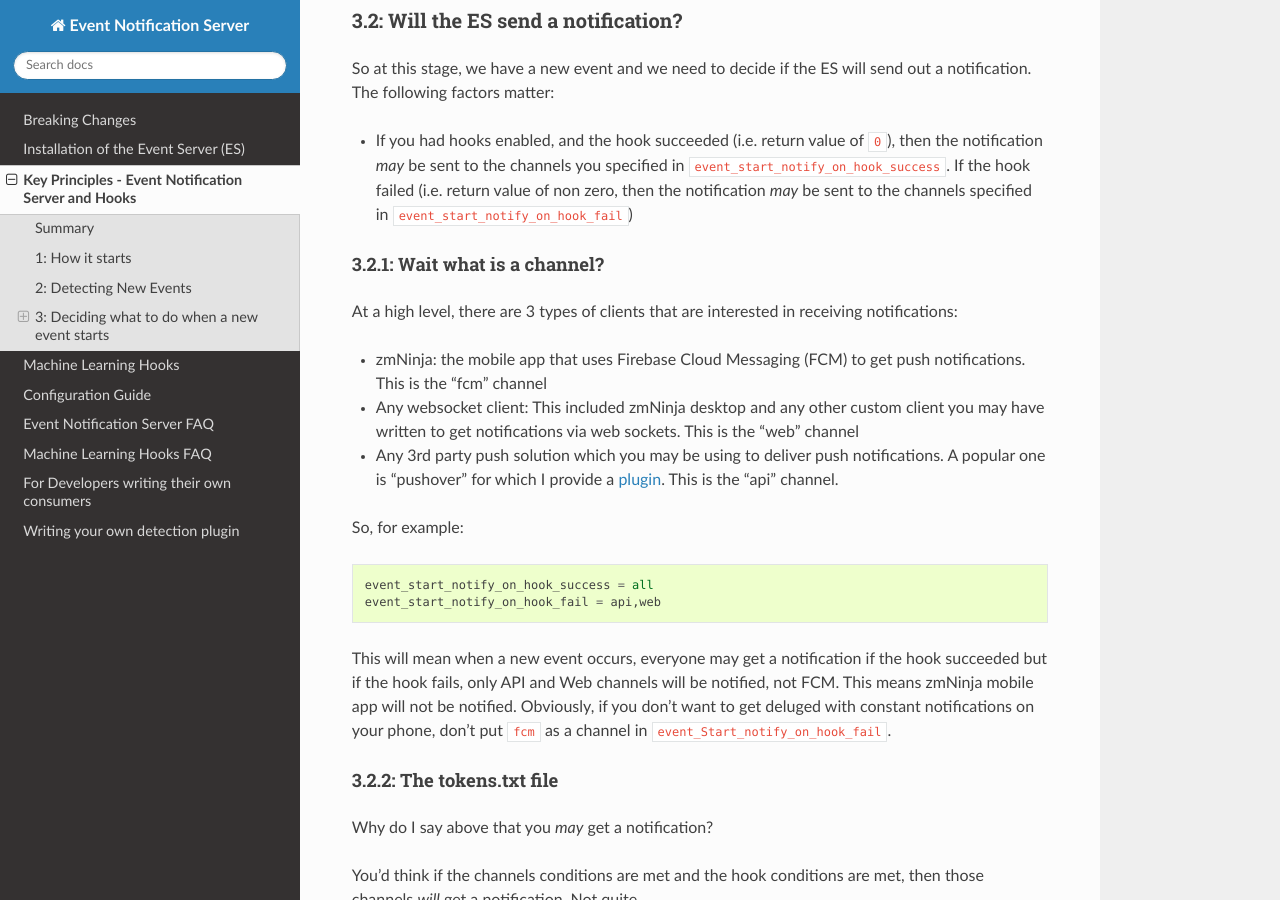
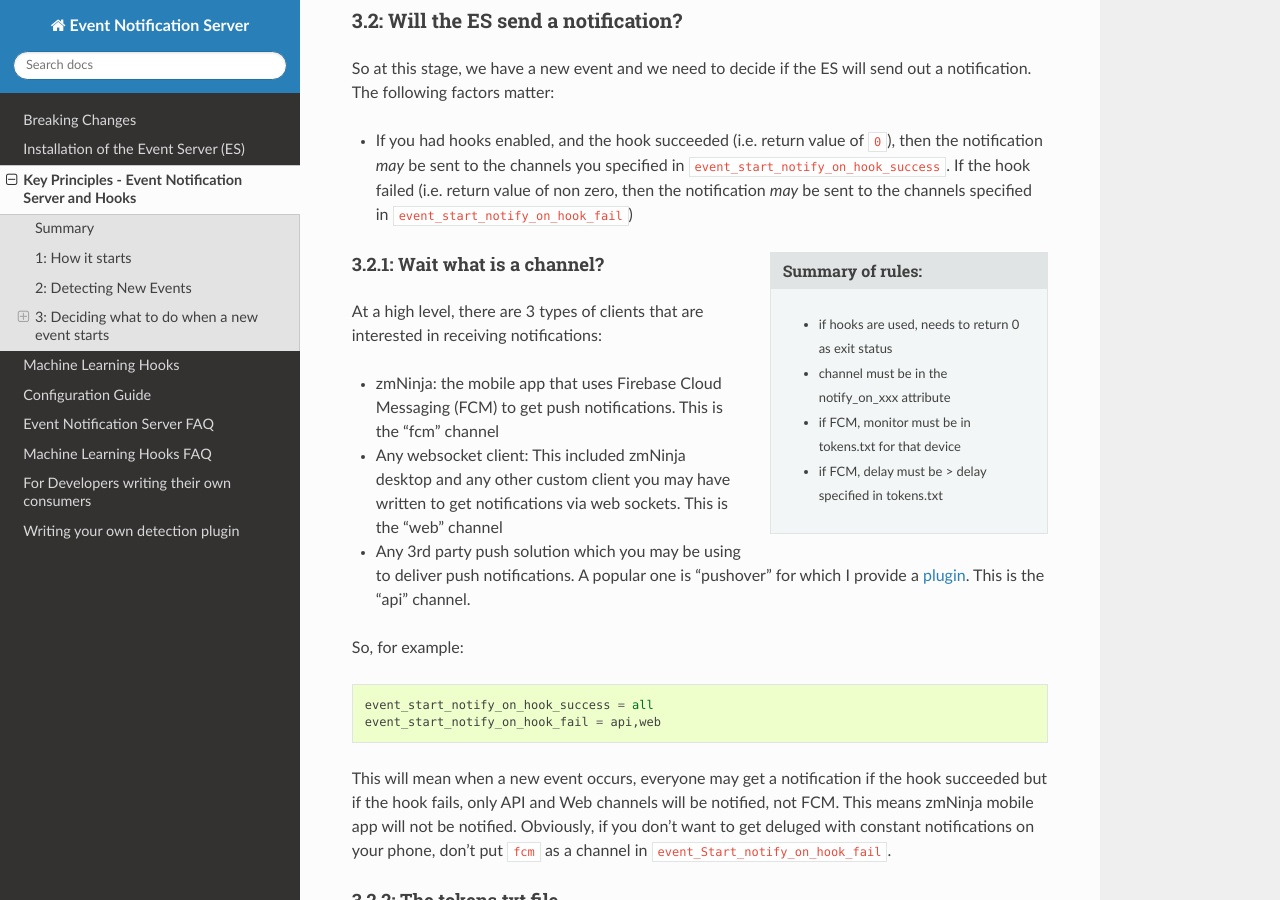
Before and after one commit to ZoneMinder/zmeventnotification, a Sphinx documentation site: the page built from docs/guides/principles.rst, in a window 1280 px wide and 900 px high, scrolled down 1891 px. Built offline with Sphinx 7.4.7 and the Read the Docs theme 2.0.0, drawn with Linux system fonts in a browser that asks for light colours; some of the changed text lies outside the part shown.

Commit message:
doc sidebar

```diff
--- a/docs/guides/principles.rst
+++ b/docs/guides/principles.rst
@@ -43,6 +43,13 @@ The ES has no idea what the event start script does. All it cares about is the "
 So at this stage, we have a new event and we need to decide if the ES will send out a notification. The following factors matter:
 
 - If you had hooks enabled, and the hook succeeded (i.e. return value of ``0``), then the notification *may* be sent to the channels you specified in ``event_start_notify_on_hook_success``. If the hook failed (i.e. return value of non zero, then the notification *may* be sent to the channels specified in ``event_start_notify_on_hook_fail``)
+
+.. sidebar:: Summary of rules:
+
+  * if hooks are used, needs to return 0 as exit status
+  * channel must be in the notify_on_xxx attribute
+  * if FCM, monitor must be in tokens.txt for that device
+  * if FCM, delay must be > delay specified in tokens.txt
 
 3.2.1: Wait what is a channel?
 ~~~~~~~~~~~~~~~~~~~~~~~~~~~~~~~~~~~~
```
Also changed, not shown: other parts of docs/guides/principles.rst (+1 -1 lines).
